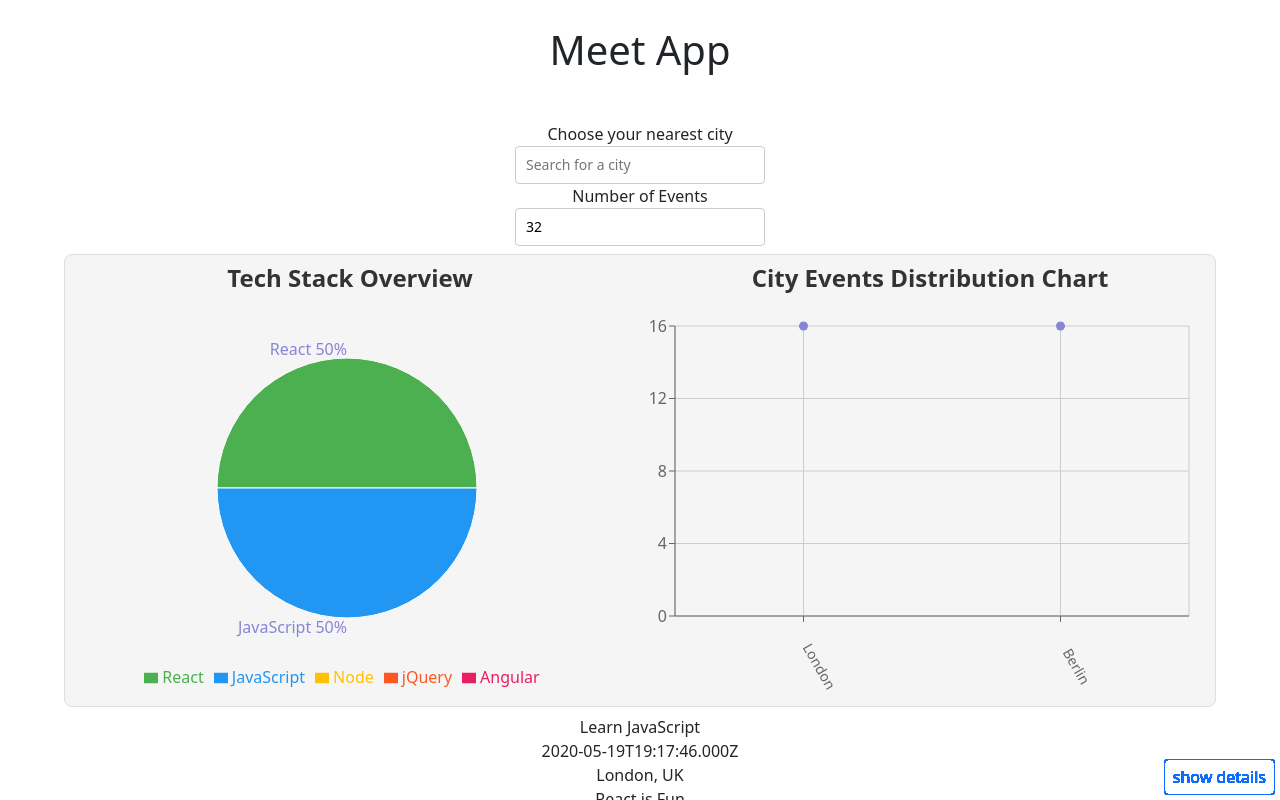
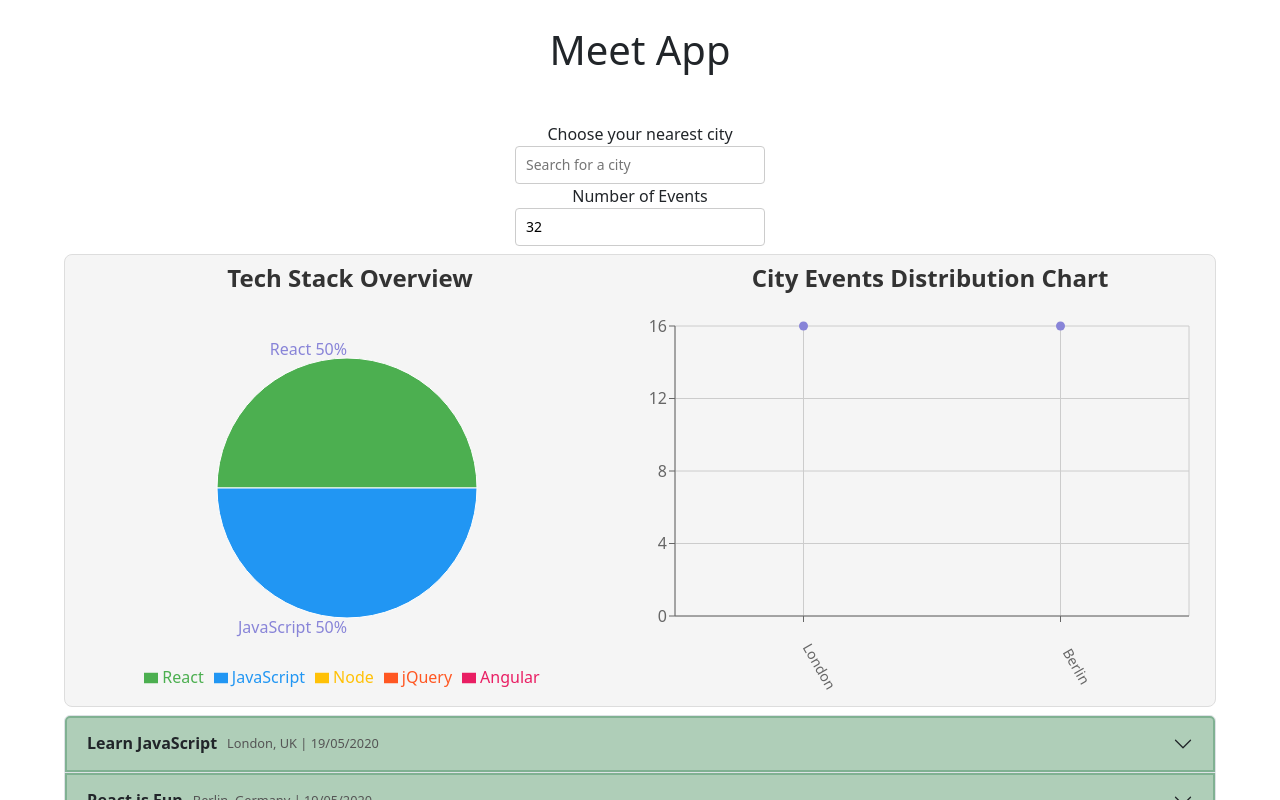
Before and after one commit to Christheoguipo/meet, a React (Create React App) app: page / in a window 1280 px wide. Shown: the top 800 px of the page. Built offline with nearby package versions, Linux system fonts and the light colour scheme; what atatus-spa would draw is missing.

Commit message:
Modify to use Accordion component instead of a list.

```diff
--- a/src/components/Event.js
+++ b/src/components/Event.js
@@ -1,22 +1,40 @@
 import { useState } from "react";
 import Button from 'react-bootstrap/Button';
+import Accordion from 'react-bootstrap/Accordion';
 
 const Event = ({ event }) => {
 
-  const [showDetails, setShowDetails] = useState(false);
+  // const [showDetails, setShowDetails] = useState(false);
 
-  const handleItemClicked = (event) => {
-    setShowDetails(!showDetails);
-  };
+  // const handleItemClicked = (event) => {
+  //   setShowDetails(!showDetails);
+  // };
+
+  const formattedCreatedDate = new Date(event.created).toLocaleDateString('en-GB');
 
   return (
-    <li className="event">
-      <div>{event.summary}</div>
-      <div>{event.created}</div>
-      <div>{event.location}</div>
-      <div className={showDetails ? "details" : "hide-details"}>{event.description}</div>
-      <Button variant="outline-primary" className="details-btn" onClick={handleItemClicked}>{showDetails ? 'hide details' : 'show details'}</Button>
-    </li>
+    // <li className="event">
+    //   <div>{event.summary}</div>
+    //   <div>{event.created}</div>
+    //   <div>{event.location}</div>
+    //   <div className={showDetails ? "details" : "hide-details"}>{event.description}</div>
+    //   <Button variant="outline-primary" className="details-btn" onClick={handleItemClicked}>{showDetails ? 'hide details' : 'show details'}</Button>
+    // </li>
+
+    <Accordion.Item eventKey={event.id} role="listitem" className="event">
+      <Accordion.Header>
+        {/* <div className="d-flex">
+          <div className="mr-auto">{event.summary}</div>
+          <div>{event.location} | {event.created}</div>
+        </div> */}
+
+        <span className="event-summary">{event.summary}</span>
+        <span className="event-meta">{event.location} | {formattedCreatedDate}</span>
+      </Accordion.Header>
+      <Accordion.Body>
+        {event.description}
+      </Accordion.Body>
+    </Accordion.Item>
   );
 };
 
--- a/src/components/EventList.js
+++ b/src/components/EventList.js
@@ -1,10 +1,14 @@
+import Accordion from 'react-bootstrap/Accordion';
 import Event from "./Event";
 
 const EventList = ({ events }) => {
   return (
-    <ul id="event-list">
+    // <ul id="event-list" className="mt-2">
+    //   {events ? events.map((event) => <Event key={event.id} event={event} />) : null}
+    // </ul>
+    <Accordion id="event-list" role="list">
       {events ? events.map((event) => <Event key={event.id} event={event} />) : null}
-    </ul>
+    </Accordion>
   );
 }
 
```
